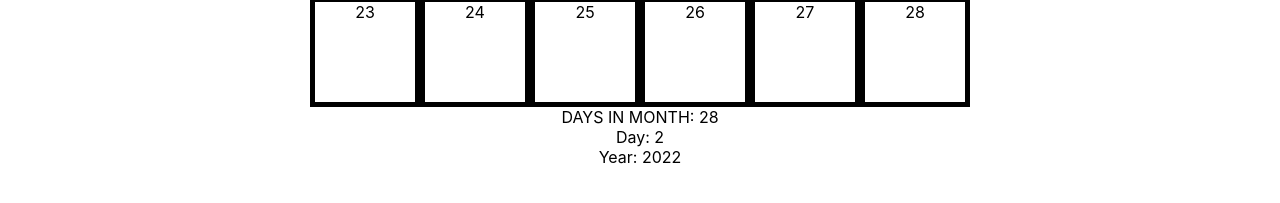
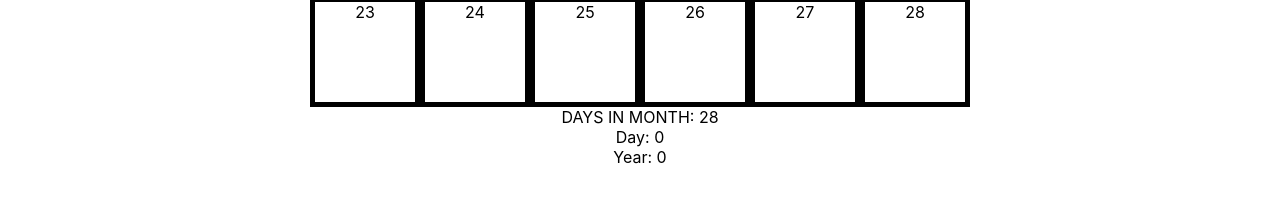
Before and after one commit to EsfahaniMichael/calendar-app, a React (Create React App) app: page / in a window 1280 px wide. Shown: the part 265-468 px from the top of the page. Built offline with nearby package versions, Linux system fonts and the light colour scheme.

Commit message:
added custom hook so use effect only triggers on update, not on mount

```diff
--- a/src/App.js
+++ b/src/App.js
@@ -4,6 +4,7 @@ import { months } from "./helpers/yearInfo";
 import Month from "./components/month";
 import { useDispatch } from "react-redux";
 import { changeDay } from "./features/daySelected";
+// import { useSelector } from "react-redux";
 
 function App() {
   console.log("App");
@@ -13,7 +14,7 @@ function App() {
   const monthName = months[currentMonth];
   const [earlierMonth, changeEarlierMonth] = useState(currentMonth - 1);
   const [laterMonth, changeLaterMonth] = useState(currentMonth + 1);
-  console.log('1')
+  // console.log('1')
 
   const earlierMonthName = months[earlierMonth];
   const laterMonthName = months[laterMonth];
@@ -28,6 +29,7 @@ function App() {
   const dispatch = useDispatch();
 
   function updateDaySlice() {
+    console.log('1')
     dispatch(
       changeDay({
         day: 2,
@@ -36,13 +38,22 @@ function App() {
         daysInMonth: daysArray.length,
       })
     );
+      console.log('2')
+  }
+  function useDidUpdate (callback, deps) {
+    const hasMount = useRef(false)
+    useEffect(() => {
+      if (hasMount.current) {
+        callback()
+      } else {
+        hasMount.current = true
+      }
+    }, deps)
   }
 
-  useEffect(() => {
-    console.log('hello')
-    updateDaySlice();
-  });
-
+  useDidUpdate(() => {
+    updateDaySlice()
+  }, [currentMonth])
 
   function getEarlierMonth() {
     // (currentMonth === 0) ? (changeCurrentMonth(11), updateYear(currentYearSelected-1)) : changeCurrentMonth(currentMonth-1);
@@ -71,6 +82,8 @@ function App() {
       : changeEarlierMonth(earlierMonth + 1);
     laterMonth === 11 ? changeLaterMonth(0) : changeLaterMonth(laterMonth + 1);
   }
+  // console.log('2')
+
   return (
     <div className="App">
       <div>
@@ -84,36 +97,8 @@ function App() {
           monthSelected={currentMonth}
           yearSelected={currentYearSelected}
           arr={daysArray}
+          // currentDayModal={currentDaySelected}
         />
-        {/* <div>DAYS IN MONTH: {currentDayModal.daysInMonth}</div>
-          <div>Day: {currentDayModal.day}</div>
-          <div>Year: {currentDayModal.year}</div> */}
-        {/* <Modal
-          isOpen={currentDayModal.modal}
-          // onAfterOpen={afterOpenModal}
-          style={customStyles}
-          contentLabel="Example Modal"
-          ariaHideApp={false}
-        >
-          <button
-            onClick={() => {
-              dispatch(
-                changeDay({
-                  day: currentDayModal.day,
-                  year: currentDayModal.year,
-                  modal: false,
-                  daysInMonth: currentDayModal.daysInMonth,
-                })
-              );
-            }}
-            aria-label="Close Day Info Modal Box"
-          >
-            ×
-          </button> */}
-        {/* <div>Day: {currentDayModal.day}</div>
-          <div>Year: {currentDayModal.year}</div>
-          <div>DAYS IN MONTH: {currentDayModal.daysInMonth}</div> */}
-        {/* </Modal> */}
       </div>
     </div>
   );
--- a/src/components/month.js
+++ b/src/components/month.js
@@ -21,7 +21,7 @@ const customStyles = {
 };
 
 function Month(props) {
-  console.log("Month");
+  console.log("Month")
   const currentDayModal = useSelector((state) => state.currentday.value);
   const dispatch = useDispatch();
   const allDays = props.arr.map((day, i) => (
@@ -36,7 +36,6 @@ function Month(props) {
       <div>Year: {currentDayModal.year}</div>
       <Modal
         isOpen={currentDayModal.modal}
-        // onAfterOpen={afterOpenModal}
         style={customStyles}
         contentLabel="Example Modal"
         ariaHideApp={false}
--- a/src/features/daySelected.js
+++ b/src/features/daySelected.js
@@ -1,9 +1,18 @@
 import { createSlice } from "@reduxjs/toolkit";
+
+const year = new Date().getFullYear();
+const month = new Date().getMonth();
+const getDaysInMonth = function (month, year) {
+  return new Date(year, month + 1, 0).getDate();
+};
+const daysArray = [...Array(getDaysInMonth(month, year)).keys()].map(
+  (x) => x + 1
+);
 
 export const daySlice = createSlice({
   name: "currentday",
   initialState: {
-    value: { day: 0, year: 0, modal: false, daysInMonth: 0},
+    value: { day: 0, year: 0, modal: false, daysInMonth: daysArray.length},
   },
   reducers: {
     changeDay: (state, action) => {
```
